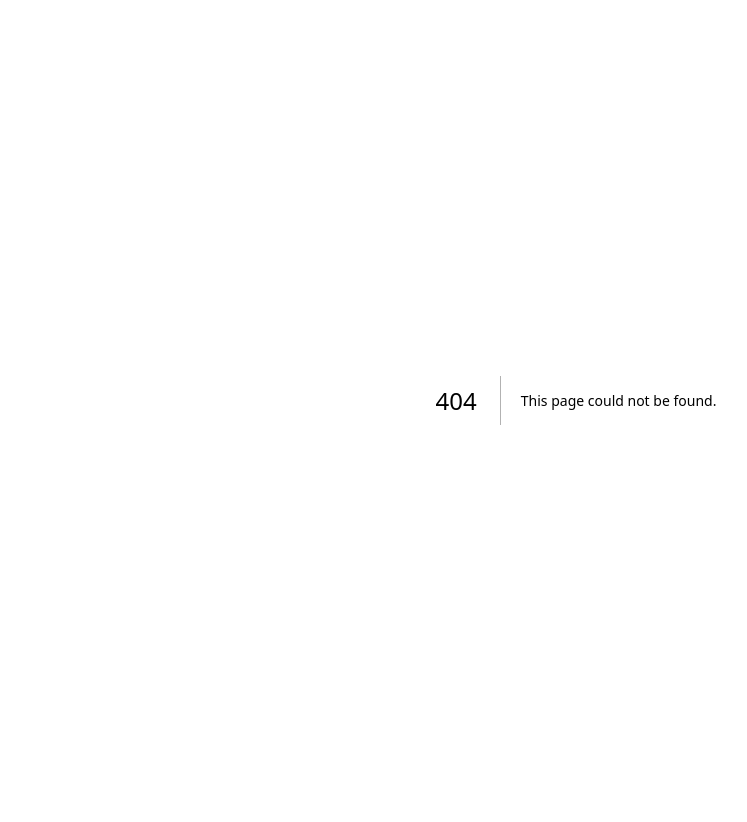
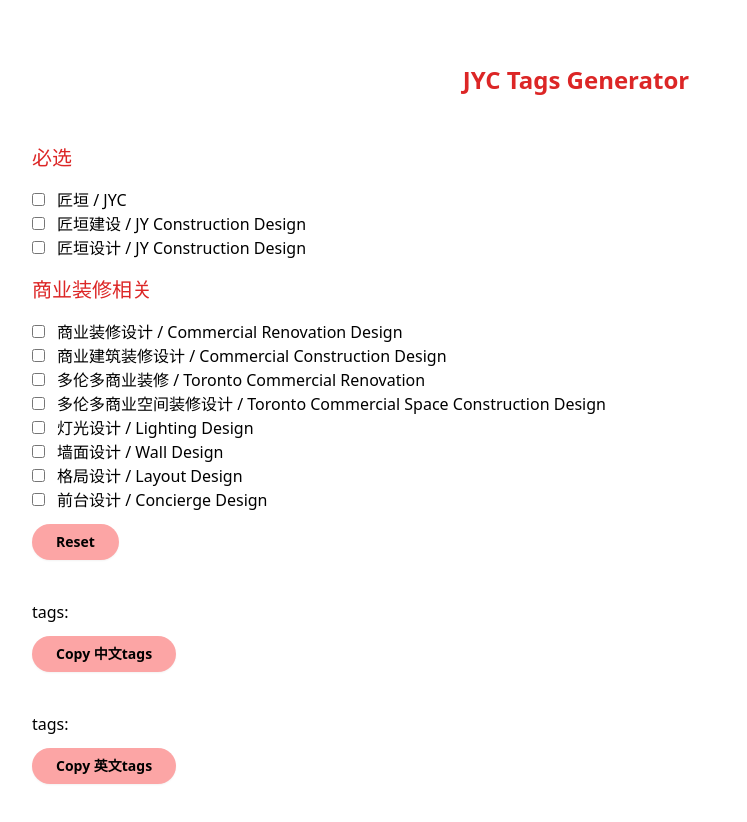
Before and after one commit to gary907478/mooc-mkt-tool-box, a Next.js app: page /jyc-tags-generator in a window 1280 px wide. Before the commit this address had no page. Shown: the top 822 px of the page, without its empty margins (64-811 px from the left). Before the commit the page ends 800 px from the top, so only its background shows below. Built offline with nearby package versions, Linux system fonts and the light colour scheme.

Commit message:
chore: - add lodash
refactor:
- adjust pages structure

```diff
--- a/package.json
+++ b/package.json
@@ -11,6 +11,7 @@
   "dependencies": {
     "eslint": "8.27.0",
     "eslint-config-next": "13.0.2",
+    "lodash": "^4.17.21",
     "next": "13.0.2",
     "react": "18.2.0",
     "react-dom": "18.2.0"
--- a/pages/index.js
+++ b/pages/index.js
@@ -1,53 +1,13 @@
-import { useState } from 'react'
-import { tagsDB, mustHaveTags } from './jycTagsDB'
+import Link from 'next/link'
+
 export default function Home() {
-  const [checked, setChecked] = useState([])
-  const [checkedEN, setCheckedEN] = useState([])
-  // Add/Remove checked item from list
-  const handleCheck = (e) => {
-    let updatedList = [...checked]
-    let tagsListEN = [...checkedEN]
-    if (e.target.checked) {
-      updatedList = [...checked, e.target.getAttribute('data-tags-zh')]
-      tagsListEN = [...checkedEN, e.target.getAttribute('data-tags-en')]
-    } else {
-      updatedList.splice(checked.indexOf(e.target.getAttribute('data-tags-zh')), 1)
-      tagsListEN.splice(checkedEN.indexOf(e.target.getAttribute('data-tags-en')), 1)
-    }
-    setChecked(updatedList)
-    setCheckedEN(tagsListEN)
-  }
-  // Generate string of checked items
-  var checkedItems = checked.length
-    ? checked.reduce((total, item) => {
-        return total + ', ' + item
-      })
-    : ''
-  var checkedItemsEN = checkedEN.length
-    ? checkedEN.reduce((total, item) => {
-        return total + ', ' + item
-      })
-    : ''
   return (
     <div className=' min-h-screen '>
       <div className='wrapper flex flex-col align-middle justify-center mx-auto py-16'>
-        <h1 className='text-2xl font-bold text-center mb-8 text-red-600'>JYC Tags Generator</h1>
-        <TagsList onChange={handleCheck} data-tags={mustHaveTags} title='必选' />
-        <TagsList onChange={handleCheck} data-tags={tagsDB} title='商业装修相关' />
-        <button
-          className='px-6 py-2 mt-3 font-semibold text-sm bg-red-300 text-black rounded-full shadow-sm w-fit hover:bg-red-400 '
-          onClick={() => {
-            setChecked([])
-            setCheckedEN([])
-            document.querySelectorAll('input[type=checkbox]').forEach((el) => (el.checked = false))
-          }}
-        >
-          Reset
-        </button>
-        <div className='mt-10'>{`tags: ${checkedItems}`}</div>
-        <CopyContentButton content={checkedItems} btn-text='Copy 中文tags' />
-        <div className='mt-10'>{`tags: ${checkedItemsEN}`}</div>
-        <CopyContentButton content={checkedItemsEN} btn-text='Copy 英文tags' />
+        <h1 className='text-2xl font-bold text-center mb-8 text-red-600'>
+          Mooc Marketing Tool Box
+        </h1>
+        <Link href='/jyc-tags-generator'>JYC Tags Generator</Link>
       </div>
     </div>
   )
@@ -70,14 +30,14 @@ function TagsList(props) {
       <h2 className='text-xl text-red-600 my-4'>{props.title}</h2>
       {props['data-tags'].map((item, index) => (
         <div key={index}>
-          <label>
+          <label className='cursor-pointer'>
             <input
               data-tags-zh={item.zh}
               data-tags-en={item.en}
               type='checkbox'
               onChange={props.onChange}
             />
-            <span>
+            <span className='pl-3'>
               {item.zh} / {item.en}
             </span>
           </label>
--- /dev/null
+++ b/pages/jyc-tags-generator/index.js
@@ -0,0 +1,84 @@
+import { useState } from 'react'
+import { commercialTags, generalTags } from './jycTagsDB'
+var _ = require('lodash')
+
+export default function JycTagsGenerator() {
+  const [checked, setChecked] = useState([])
+  const [checkedEN, setCheckedEN] = useState([])
+
+  // Add/Remove checked item from list
+  const handleCheck = (e) => {
+    let tagsListZH = [...checked]
+    let tagsListEN = [...checkedEN]
+    if (e.target.checked) {
+      tagsListZH = [...checked, e.target.getAttribute('data-tags-zh')]
+      tagsListEN = [...checkedEN, e.target.getAttribute('data-tags-en')]
+    } else {
+      tagsListZH.splice(checked.indexOf(e.target.getAttribute('data-tags-zh')), 1)
+      tagsListEN.splice(checkedEN.indexOf(e.target.getAttribute('data-tags-en')), 1)
+    }
+    setChecked(tagsListZH)
+    setCheckedEN(tagsListEN)
+  }
+  // Generate string of checked items
+  let checkedItems = _.uniq(checked).join(', ')
+  let checkedItemsEN = _.uniq(checkedEN).join(', ')
+  console.log(checkedItemsEN)
+  return (
+    <div className=' min-h-screen '>
+      <div className='wrapper flex flex-col align-middle justify-center mx-auto py-16'>
+        <h1 className='text-2xl font-bold text-center mb-8 text-red-600'>JYC Tags Generator</h1>
+        <TagsList onChange={handleCheck} data-tags={generalTags} title='必选' />
+        <TagsList onChange={handleCheck} data-tags={commercialTags} title='商业装修相关' />
+        <button
+          className='px-6 py-2 mt-3 font-semibold text-sm bg-red-300 text-black rounded-full shadow-sm w-fit hover:bg-red-400 '
+          onClick={() => {
+            setChecked([])
+            setCheckedEN([])
+            document.querySelectorAll('input[type=checkbox]').forEach((el) => (el.checked = false))
+          }}
+        >
+          Reset
+        </button>
+        <div className='mt-10'>{`tags: ${checkedItems}`}</div>
+        <CopyContentButton content={checkedItems} btn-text='Copy 中文tags' />
+        <div className='mt-10'>{`tags: ${checkedItemsEN}`}</div>
+        <CopyContentButton content={checkedItemsEN} btn-text='Copy 英文tags' />
+      </div>
+    </div>
+  )
+}
+function CopyContentButton(props) {
+  return (
+    <button
+      className='px-6 py-2 mt-3 font-semibold text-sm bg-red-300 text-black rounded-full shadow-sm w-fit hover:bg-red-400 '
+      onClick={() => {
+        navigator.clipboard.writeText(props.content)
+      }}
+    >
+      {props['btn-text']}
+    </button>
+  )
+}
+function TagsList(props) {
+  return (
+    <div>
+      <h2 className='text-xl text-red-600 my-4'>{props.title}</h2>
+      {props['data-tags'].map((item, index) => (
+        <div key={index}>
+          <label className='cursor-pointer'>
+            <input
+              data-tags-zh={item.zh}
+              data-tags-en={item.en}
+              type='checkbox'
+              onChange={props.onChange}
+            />
+            <span className='pl-3'>
+              {item.zh} / {item.en}
+            </span>
+          </label>
+        </div>
+      ))}
+    </div>
+  )
+}
--- /dev/null
+++ b/pages/jyc-tags-generator/jycTagsDB.js
@@ -0,0 +1,48 @@
+export const commercialTags = [
+  {
+    zh: '商业装修设计',
+    en: 'Commercial Renovation Design',
+  },
+  {
+    zh: '商业建筑装修设计',
+    en: 'Commercial Construction Design',
+  },
+  {
+    zh: '多伦多商业装修',
+    en: 'Toronto Commercial Renovation',
+  },
+  {
+    zh: '多伦多商业空间装修设计',
+    en: 'Toronto Commercial Space Construction Design',
+  },
+  {
+    zh: '灯光设计',
+    en: 'Lighting Design',
+  },
+  {
+    zh: '墙面设计',
+    en: 'Wall Design',
+  },
+  {
+    zh: '格局设计',
+    en: 'Layout Design',
+  },
+  {
+    zh: '前台设计',
+    en: 'Concierge Design ',
+  },
+]
+export const generalTags = [
+  {
+    zh: '匠垣',
+    en: 'JYC',
+  },
+  {
+    zh: '匠垣建设',
+    en: 'JY Construction Design',
+  },
+  {
+    zh: '匠垣设计',
+    en: 'JY Construction Design',
+  },
+]
--- a/pages/jycTagsDB.js
+++ /dev/null
@@ -1,20 +0,0 @@
-export const tagsDB = [
-  {
-    zh: '商业装修设计',
-    en: 'Commercial Renovation Design',
-  },
-]
-export const mustHaveTags = [
-  {
-    zh: 'JYC',
-    en: 'JYC',
-  },
-  {
-    zh: '匠垣建设',
-    en: 'JY Construction',
-  },
-  {
-    zh: '匠垣设计',
-    en: 'JY Construction Design',
-  },
-]
```
Also changed, not shown: 1 other file (tests, documents, lock files or other folders).
